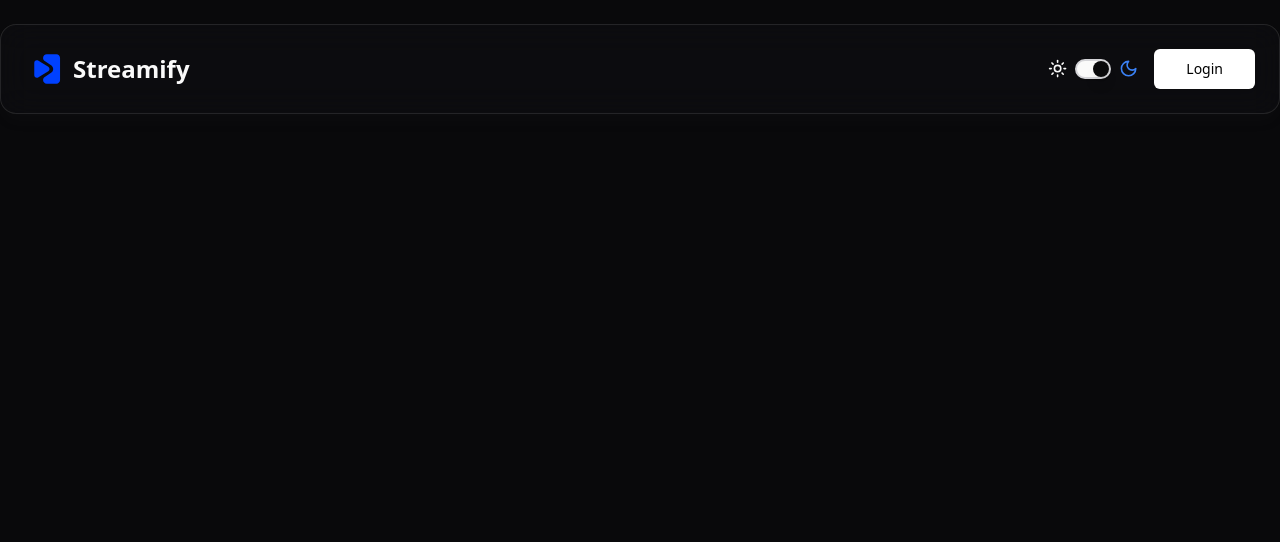
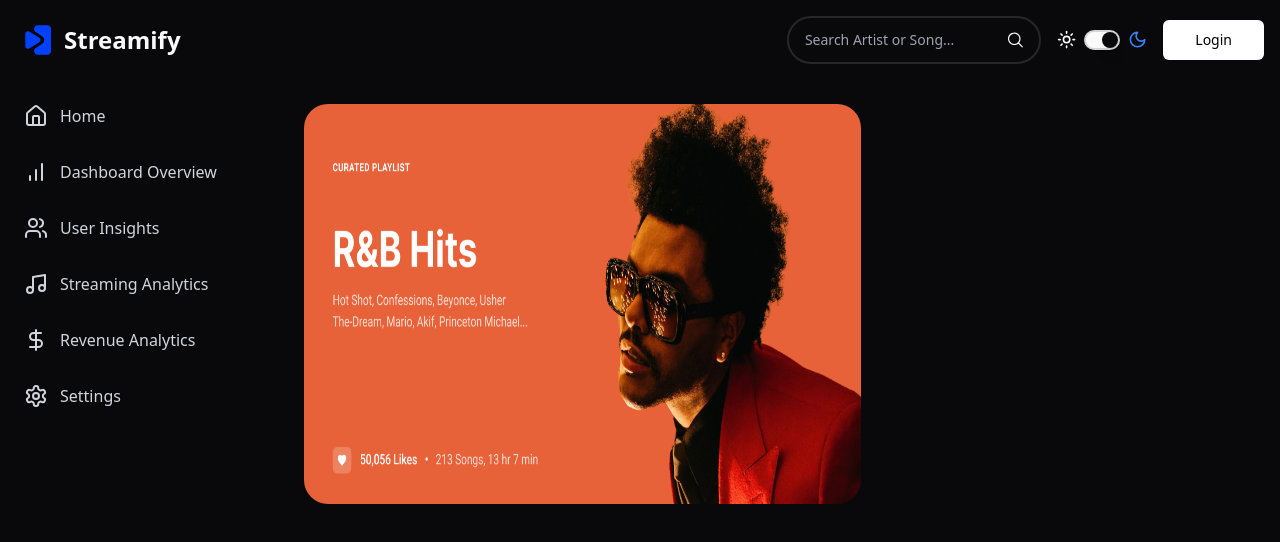
Before and after one commit to tarunmeena6846/streamify, a React (Vite) app in the folder streamify-dashboard/: page / in a window 1280 px wide. Shown: the top 542 px of the page. Built offline with nearby package versions, Linux system fonts and the light colour scheme.

Commit message:
dashbaord UI changes

```diff
--- a/streamify-dashboard/src/App.tsx
+++ b/streamify-dashboard/src/App.tsx
@@ -1,14 +1,16 @@
 import { ThemeProvider } from "@/components/theme-provider";
 import { Appbar } from "./components/Modules/Appbar";
 import { RecoilRoot } from "recoil";
+import { Hero } from "./components/Modules/Hero";
+import Home from "./components/Modules/Home";
 function App() {
   return (
     <RecoilRoot>
       <ThemeProvider defaultTheme="dark" storageKey="vite-ui-theme">
-        <div>
-          {/* <ModeToggle /> */}
-          <Appbar />
-        </div>
+        {/* <ModeToggle /> */}
+        <Appbar />
+        {/* <Hero /> */}
+        <Home />
       </ThemeProvider>
     </RecoilRoot>
   );
--- a/streamify-dashboard/src/components/Modules/Appbar.tsx
+++ b/streamify-dashboard/src/components/Modules/Appbar.tsx
@@ -5,10 +5,12 @@ import { motion } from "framer-motion";
 import { UserDropDown } from "./UserDropDown";
 import { useRecoilState } from "recoil";
 import userState from "@/lib/store/user";
+import NavLink from "./Navlink";
+import { Search } from "../ui/search";
 export function Appbar() {
   const [loginClicked, setIsLoginClicked] = useRecoilState(userState);
   return (
-    <nav className="flex items-center gap-2 py-6 w-full">
+    <nav className="flex items-center gap-2 w-full p-4">
       <motion.div
         initial={{ y: -20, opacity: 0 }}
         animate={{ y: 0, opacity: 1 }}
@@ -18,15 +20,22 @@ export function Appbar() {
           type: "spring",
           damping: 10,
         }}
-        className="flex w-full justify-between mx-auto bg-secondary/15 shadow-lg shadow-neutral-600/5 backdrop-blur-lg border border-primary/10 p-6 rounded-2xl"
+        className="flex w-full justify-between "
       >
         {/* <div className="flex justify-between justify-center items-center p-4  rounded-lg  w-3/4"> */}
         <div className="flex items-center">
           <img src="./streamify.svg" alt="logo" className="w-10 h-10 mr-2" />
           <h1 className="text-2xl font-bold">Streamify</h1>
         </div>
+        {/* <div className="flex items-center gap-4 rounded-3xl">
+          <NavLink href="/dashboard">Home</NavLink>
+          <NavLink href="/dashboard">Dashboard</NavLink>
+          <NavLink href="/data">Data Visualization</NavLink>
+          <NavLink href="/streams">Streaming Analytics</NavLink>
+        </div> */}
 
         <div className="flex items-center gap-4">
+          <Search />
           <ModeToggle />
           {!loginClicked ? (
             <Button
--- /dev/null
+++ b/streamify-dashboard/src/components/Modules/DashboardLayout.tsx
@@ -0,0 +1,21 @@
+import React from "react";
+import Sidebar from "./Sidebar"; // Import the sidebar component
+
+const DashboardLayout = ({ children }) => {
+  return (
+    <div className="flex h-screen">
+      {/* Sidebar */}
+      <Sidebar />
+
+      {/* Main Content Area */}
+      <div className="flex-1 bg-transparent p-6 overflow-auto">
+        <div className="max-w-7xl mx-auto">
+          {children}{" "}
+          {/* This will be the content passed from the routes or pages */}
+        </div>
+      </div>
+    </div>
+  );
+};
+
+export default DashboardLayout;
--- /dev/null
+++ b/streamify-dashboard/src/components/Modules/Hero.tsx
@@ -0,0 +1,26 @@
+export function Hero() {
+  return (
+    <div className="flex flex-row px-6">
+      <div className="w-3/4 ">
+        <img
+          src="./Screenshot.png"
+          alt=""
+          className="rounded-3xl w-[80%] h-[50vh] "
+        />
+      </div>
+      <div className="w-1/4"></div>
+
+      {/* <div className="mx-auto max-w-7xl px-6 lg:px-8">
+        <div className="mx-auto max-w-2xl lg:text-center">
+          <h2 className="text-3xl font-bold tracking-tight text-white sm:text-4xl">
+            Streamify
+          </h2>
+          <p className="mt-4 text-lg leading-8 text-gray-300">
+            Streamify is a platform that connects streamers with content
+            creators.
+          </p>
+        </div>
+      </div> */}
+    </div>
+  );
+}
--- /dev/null
+++ b/streamify-dashboard/src/components/Modules/Home.tsx
@@ -0,0 +1,15 @@
+import React from "react";
+import DashboardLayout from "./DashboardLayout";
+import { Hero } from "./Hero";
+
+const Home = () => {
+  return (
+    <DashboardLayout>
+      {/* Your dashboard content goes here */}
+      <Hero />
+      {/* Charts, Tables, etc. */}
+    </DashboardLayout>
+  );
+};
+
+export default Home;
--- /dev/null
+++ b/streamify-dashboard/src/components/Modules/Navlink.tsx
@@ -0,0 +1,15 @@
+// NavLink.js
+import React from "react";
+
+const NavLink = ({ href, children }) => {
+  return (
+    <a
+      href={href}
+      className="text-gray-700 dark:text-gray-100 px-4 py-2 rounded-3xl hover:bg-gray-200 hover:text-black hover:dark:text-black transition duration-300"
+    >
+      {children}
+    </a>
+  );
+};
+
+export default NavLink;
--- /dev/null
+++ b/streamify-dashboard/src/components/Modules/SideBar.tsx
@@ -0,0 +1,68 @@
+import React from "react";
+import {
+  BarChart,
+  Users,
+  Music,
+  DollarSign,
+  Settings,
+  HomeIcon,
+  //   User,
+} from "lucide-react";
+
+const Sidebar = () => {
+  return (
+    <div className="h-screen bg-transparent text-white w-64 flex flex-col p-4">
+      {/* Navigation Links */}
+      <nav className="flex flex-col gap-4">
+        <a
+          href="/dashboard"
+          className="flex items-center gap-3 text-black dark:text-gray-300 hover:bg-[#191919] hover:text-white p-2 rounded-lg transition duration-300"
+        >
+          <HomeIcon />
+          <span>Home</span>
+        </a>
+        <a
+          href="/dashboard"
+          className="flex items-center gap-3 text-black dark:text-gray-300 hover:bg-[#191919] hover:text-white p-2 rounded-lg transition duration-300"
+        >
+          <BarChart />
+          <span>Dashboard Overview</span>
+        </a>
+
+        <a
+          href="/users"
+          className="flex items-center gap-3 text-black dark:text-gray-300 hover:bg-[#191919] hover:text-white p-2 rounded-lg transition duration-300"
+        >
+          <Users />
+          <span>User Insights</span>
+        </a>
+
+        <a
+          href="/streams"
+          className="flex items-center gap-3 text-black dark:text-gray-300 hover:bg-[#191919] hover:text-white p-2 rounded-lg transition duration-300"
+        >
+          <Music />
+          <span>Streaming Analytics</span>
+        </a>
+
+        <a
+          href="/revenue"
+          className="flex items-center gap-3 text-black dark:text-gray-300 hover:bg-[#191919] hover:text-white p-2 rounded-lg transition duration-300"
+        >
+          <DollarSign />
+          <span>Revenue Analytics</span>
+        </a>
+
+        <a
+          href="/settings"
+          className="flex items-center gap-3 text-black dark:text-gray-300 hover:bg-[#191919] hover:text-white p-2 rounded-lg transition duration-300"
+        >
+          <Settings />
+          <span>Settings</span>
+        </a>
+      </nav>
+    </div>
+  );
+};
+
+export default Sidebar;
--- /dev/null
+++ b/streamify-dashboard/src/components/ui/search.tsx
@@ -0,0 +1,19 @@
+export function Search() {
+  return (
+    <div className="flex px-4 py-3 rounded-3xl border-2  overflow-hidden max-w-xl mx-auto ">
+      <input
+        type="email"
+        placeholder="Search Artist or Song..."
+        className="w-full outline-none bg-transparent text-gray-600 text-sm"
+      />
+      <svg
+        xmlns="http://www.w3.org/2000/svg"
+        viewBox="0 0 192.904 192.904"
+        width="16px"
+        className="fill-black dark:fill-white"
+      >
+        <path d="m190.707 180.101-47.078-47.077c11.702-14.072 18.752-32.142 18.752-51.831C162.381 36.423 125.959 0 81.191 0 36.422 0 0 36.423 0 81.193c0 44.767 36.422 81.187 81.191 81.187 19.688 0 37.759-7.049 51.831-18.751l47.079 47.078a7.474 7.474 0 0 0 5.303 2.197 7.498 7.498 0 0 0 5.303-12.803zM15 81.193C15 44.694 44.693 15 81.191 15c36.497 0 66.189 29.694 66.189 66.193 0 36.496-29.692 66.187-66.189 66.187C44.693 147.38 15 117.689 15 81.193z"></path>
+      </svg>
+    </div>
+  );
+}
```
Also changed, not shown: streamify-dashboard/public/Screenshot.png (added), streamify-dashboard/public/Weeknd.jpg (added).
